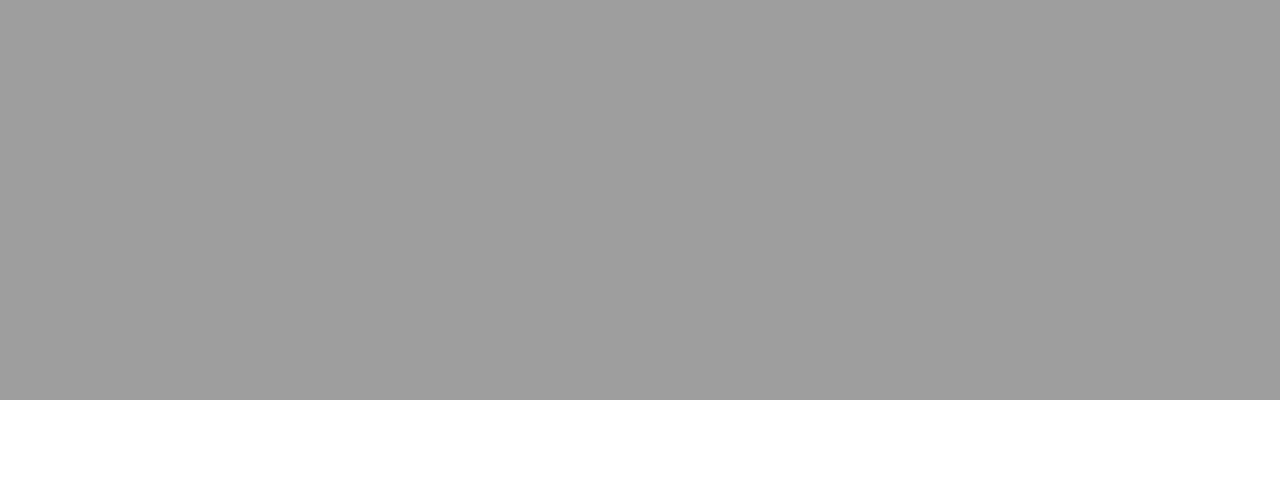
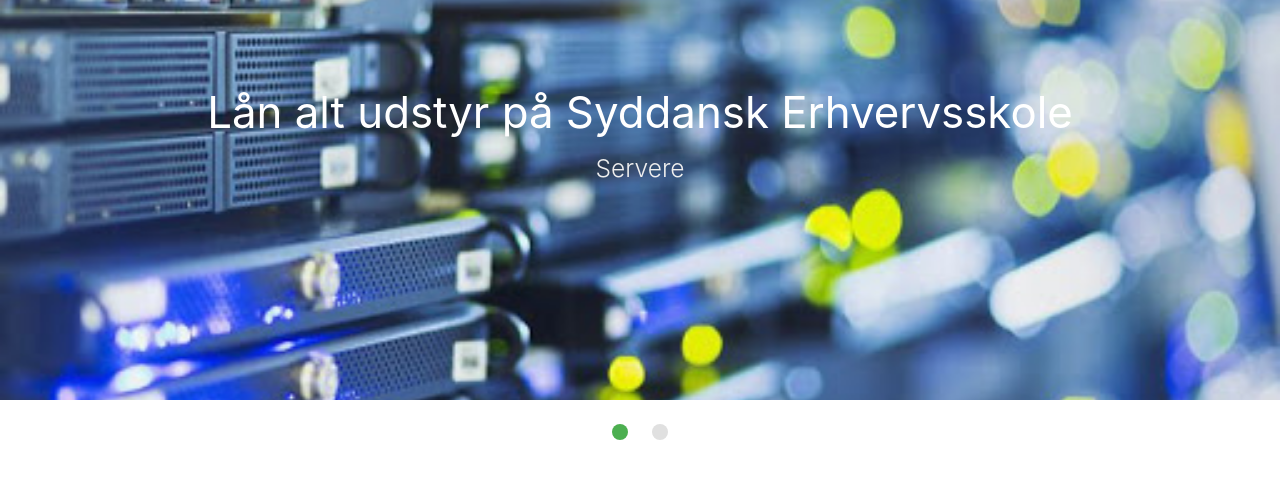
Before and after one commit to bULLETHELL/sde-datacenter-leasing-system, a Django app: page / in a window 1280 px wide. Shown: the part 64-543 px from the top of the page. Run offline with Django 3.2, Linux system fonts and the light colour scheme.

Commit message:
Homepage Slider

```diff
--- a/mysite/main/templates/main/header.html
+++ b/mysite/main/templates/main/header.html
@@ -3,10 +3,11 @@
     <!-- Compiled and minified CSS -->
     <link rel="stylesheet" href="https://cdnjs.cloudflare.com/ajax/libs/materialize/1.0.0/css/materialize.min.css">
     <link rel="stylesheet" type="text/css" href="{% static 'css/login.css' %}">
+    <link rel="stylesheet" type="text/css" href="{% static 'css/slider.css' %}">
     <link href="https://fonts.googleapis.com/icon?family=Material+Icons" rel="stylesheet">
+    <script src="https://code.jquery.com/jquery-3.4.1.min.js" integrity="sha256-CSXorXvZcTkaix6Yvo6HppcZGetbYMGWSFlBw8HfCJo=" crossorigin="anonymous"></script>
     <!-- Compiled and minified JavaScript -->
     <script src="https://cdnjs.cloudflare.com/ajax/libs/materialize/1.0.0/js/materialize.min.js"></script>
-    <script src="https://code.jquery.com/jquery-3.4.1.min.js" integrity="sha256-CSXorXvZcTkaix6Yvo6HppcZGetbYMGWSFlBw8HfCJo=" crossorigin="anonymous"></script>
 </head>
 <body>
     <nav>
@@ -16,6 +17,9 @@
             <li><a href="/">Forside</a></li>
             <li><a href="/lease">Lån</a></li>
             {% if user.is_authenticated %}
+            {% if user.is_superuser %}
+            <li><a href="/admin">Admin</a></li>
+            {% endif %}
             <li><a href="/return">Aflever</a></li>
             <li><a href="/profile">{{user.username}}</a></li>
             <li><a href="/logout">Logout</a></li>
--- a/mysite/main/templates/main/home.html
+++ b/mysite/main/templates/main/home.html
@@ -1,34 +1,21 @@
 {% extends 'main/header.html' %}
+{% load static %}
 <body>
 {% block content %}
-    <div class="slider">
+    <div class="slider container">
         <ul class="slides">
             <li>
-                <img src="https://lorempixel.com/580/250/nature/1"> <!-- random image -->
+                <img src="{% static 'img/server.jpg' %}"> <!-- random image -->
                 <div class="caption center-align">
-                    <h3>This is our big Tagline!</h3>
-                    <h5 class="light grey-text text-lighten-3">Here's our small slogan.</h5>
+                    <h3>Lån alt udstyr på Syddansk Erhvervsskole</h3>
+                    <h5 class="light grey-text text-lighten-3">Servere</h5>
                 </div>
             </li>
             <li>
-                <img src="https://lorempixel.com/580/250/nature/2"> <!-- random image -->
+                <img src="{% static 'img/monitors.jpg' %}"> <!-- random image -->
                 <div class="caption left-align">
-                    <h3>Left Aligned Caption</h3>
-                    <h5 class="light grey-text text-lighten-3">Here's our small slogan.</h5>
-                </div>
-            </li>
-            <li>
-                <img src="https://lorempixel.com/580/250/nature/3"> <!-- random image -->
-                <div class="caption right-align">
-                    <h3>Right Aligned Caption</h3>
-                    <h5 class="light grey-text text-lighten-3">Here's our small slogan.</h5>
-                </div>
-            </li>
-            <li>
-                <img src="https://lorempixel.com/580/250/nature/4"> <!-- random image -->
-                <div class="caption center-align">
-                    <h3>This is our big Tagline!</h3>
-                    <h5 class="light grey-text text-lighten-3">Here's our small slogan.</h5>
+                    <h3>Lån alt udstyr på Syddansk Erhvervsskole</h3>
+                    <h5 class="light grey-text text-lighten-3">Skærme</h5>
                 </div>
             </li>
         </ul>
--- a/mysite/static/css/login.css
+++ b/mysite/static/css/login.css
@@ -24,6 +24,7 @@
 }
 
 .login_box:after {
+	z-index: 1000;
 	border-color: rgba(249, 249, 249, 0);
 	border-bottom-color: white;
 	border-width: 17px;
--- /dev/null
+++ b/mysite/static/css/slider.css
@@ -0,0 +1,3 @@
+.slides{
+    z-index: 0;
+}
```
Also changed, not shown: mysite/static/img/cat.jpg (added), mysite/static/img/dog.jpeg (added), mysite/static/img/monitors.jpg (added), mysite/static/img/server.jpg (added).
